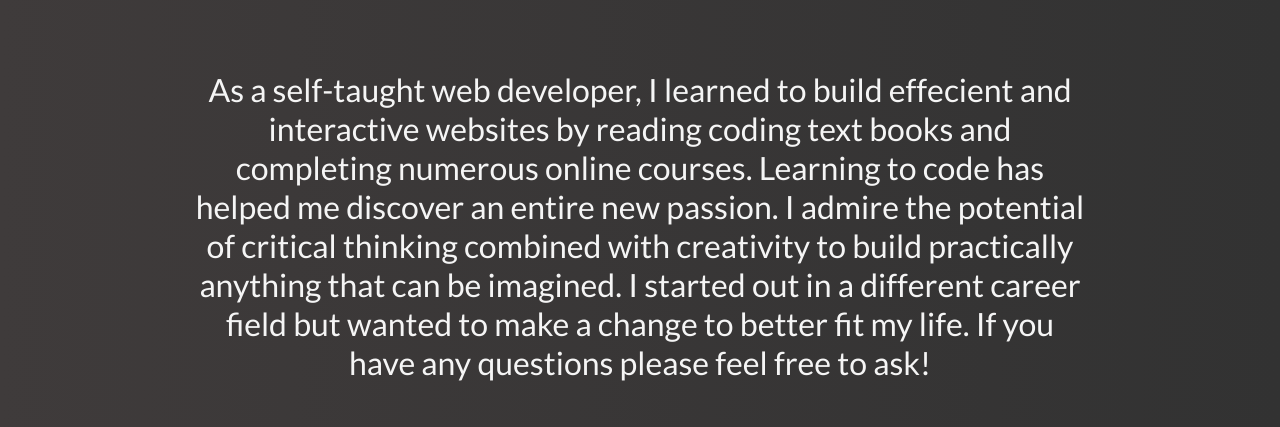
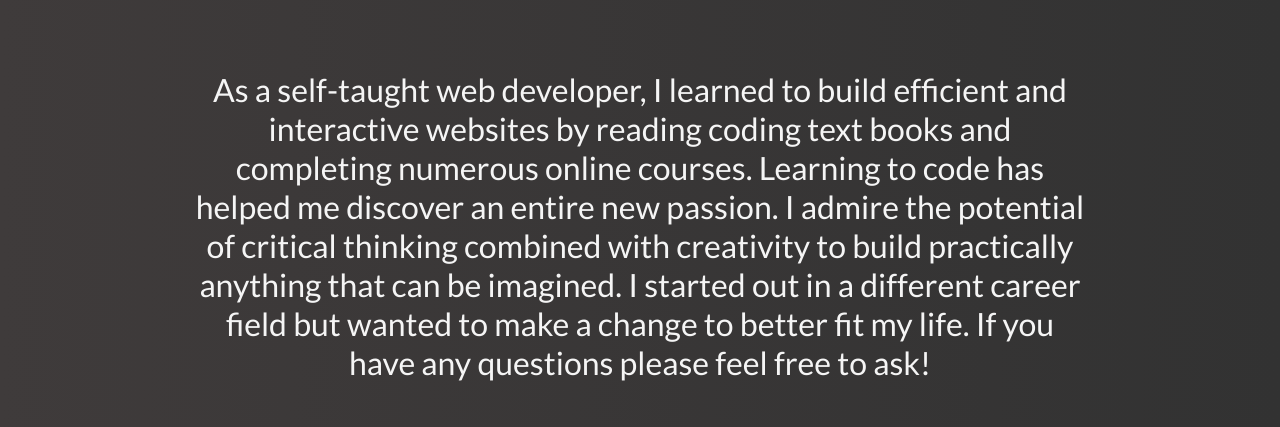
Before and after one commit to Schmidt217/My-Website, a website: page index.html in a window 1280 px wide. Shown: the part 444-871 px from the top of the page. Drawn offline with Linux system fonts and the light colour scheme.

Commit message:
Update index.html

```diff
--- a/index.html
+++ b/index.html
@@ -60,7 +60,7 @@
 				</div>
 				<div class="abb-about">
 					<p>
-						As a self-taught web developer, I learned to build effecient and
+						As a self-taught web developer, I learned to build efficient and
 						interactive websites by reading coding text books and completing
 						numerous online courses. Learning to code has helped me discover an
 						entire new passion. I admire the potential of critical thinking
```
